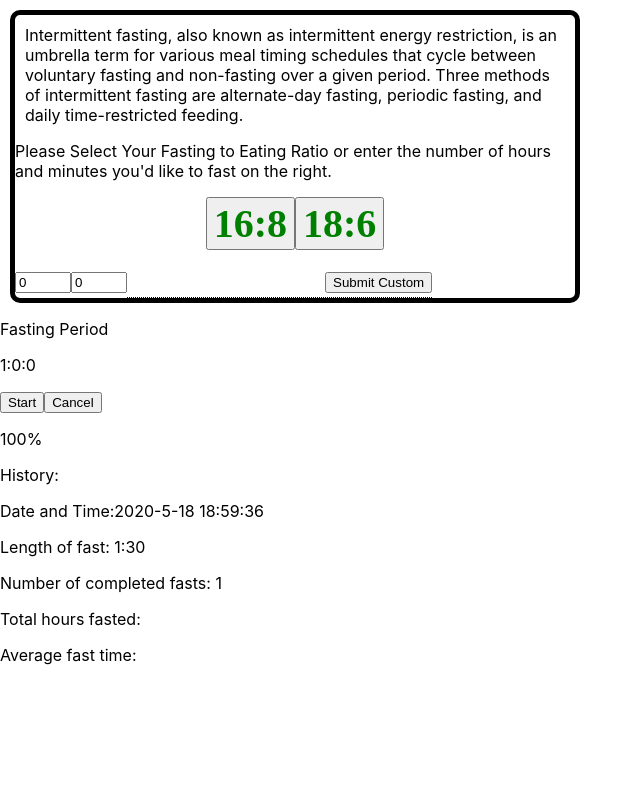
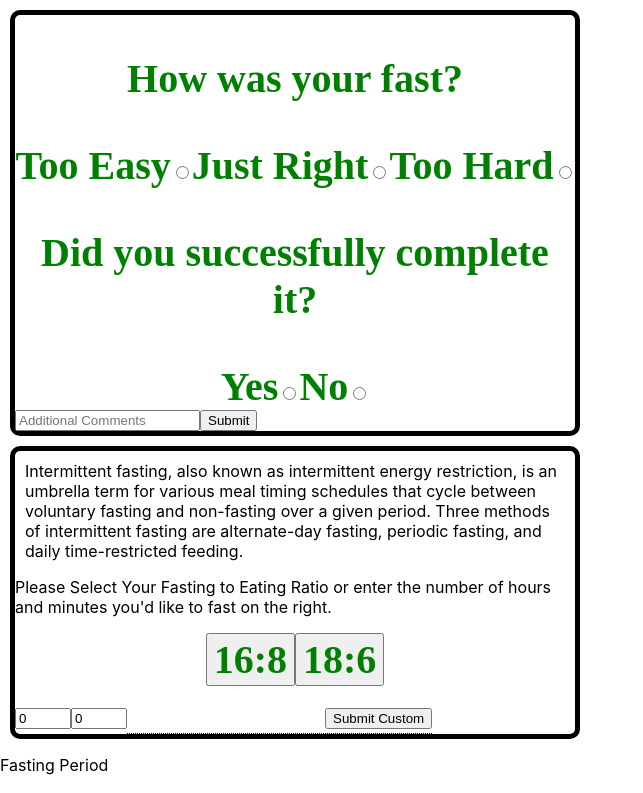
Before and after one commit to graceB-J/FastTrack_Timer, a React (Create React App) app: page / in a window 1280 px wide. Shown: the top 793 px of the page, without its empty margins (0-643 px from the left). Built offline with nearby package versions, Linux system fonts and the light colour scheme.

Commit message:
Co-authored-by: K. Josiah Park <KyungjinJPark@gmail.com> Co-authored-by: Alexander Kyereboah <alex.kyereboah@gmail.com> Co-authored-by: graceB-J <gb4yy@virginia.edu>

```diff
--- a/package.json
+++ b/package.json
@@ -8,6 +8,7 @@
     "@testing-library/user-event": "^7.2.1",
     "react": "^16.13.1",
     "react-dom": "^16.13.1",
+    "react-radio-group": "^3.0.3",
     "react-scripts": "3.4.1"
   },
   "scripts": {
--- a/src/App.js
+++ b/src/App.js
@@ -4,6 +4,8 @@ import "./Button.js";
 import SelectionArea from "./SelectionArea.js";
 import Timer from "./Timer.js";
 import History from "./History.js";
+import FastSurvey from "./FastSurvey.js"
+
 
 class App extends React.Component {
   constructor(props) {
@@ -43,9 +45,22 @@ class App extends React.Component {
     });
   };
 
+  handleAddSurvey = ({ success, difficulty, AdditionalComments }) => {
+    this.setState((prevState) => {
+      let item = prevState.history.pop();
+      item.success = success;
+      item.difficulty = difficulty;
+      item.AdditionalComments = AdditionalComments;
+      prevState.history.push(item);
+      return prevState;
+    });
+  }
+
+
   render() {
     return (
       <div>
+        <FastSurvey FastSurvey handleAddSurvey={this.handleAddSurvey} />
         <SelectionArea handleAddFast={this.handleAddFast} />
         <Timer
           handleFinished={this.handleFinished}
--- /dev/null
+++ b/src/FastSurvey.css
@@ -0,0 +1,11 @@
+.AdditionalComments{
+    text-align: left;
+    font-size: 14px;
+
+}
+
+.Success{
+    text-align: center;
+    font-size: 14px;
+    color: black;
+}
--- /dev/null
+++ b/src/FastSurvey.js
@@ -0,0 +1,75 @@
+import React from 'react';
+import './Button.js';
+import { RadioGroup, Radio } from 'react-radio-group';
+import "./FastSurvey.css";
+
+class FastSurvey extends React.Component {
+    constructor(props) {
+        super(props);
+        this.state = {
+            success: "true",
+            difficulty: "Just Right",
+            additionalComments: ""
+        };
+    }
+
+    handleRadioChangeD = (value) => {
+        this.setState(prevState => {
+            prevState.difficulty = value;
+            return prevState;
+        });
+    }
+
+    handleRadioChangeS = (value) => {
+        this.setState(prevState => {
+            prevState.success = value;
+            return prevState;
+        });
+    }
+
+    handleCommentChange = (event) => {
+        this.setState({ additionalComments: event.target.value })
+    };
+
+    render() {
+        return (
+            <div className="SelectionAreaBox">
+                <div className="FastRatio">
+                    <p>How was your fast?</p>
+                    {/* <RadioGroup name="difficulty" selectedValue={this.state.selectedValue} onChange={this.handleRadioChangeD}>
+                        <Radio value="Too Easy" />Too Easy
+                            <Radio value="Just Right" />Just Right
+                            <Radio value="Too Hard" />Too Hard
+                        </RadioGroup>
+                    <p>Did you successfully complete it?</p>
+                    <RadioGroup name="success" selectedValue={this.state.selectedValue} onChange={this.handleRadioChangeS}>
+                        <Radio value="Yes" />Yes
+                            <Radio value="No" />No
+                        </RadioGroup> */}
+                    <label for="Easy">Too Easy</label>
+                    <input type="radio" name="difficulty" id="Easy" value="Easy" required></input>
+                    <label for="Perfect">Just Right</label>
+                    <input type="radio" name="difficulty" id="Perfect" value="Perfect"></input>
+                    <label for="Hard">Too Hard</label>
+                    <input type="radio" name="difficulty" id="Hard" value="Hard"></input>
+
+                    <p>Did you successfully complete it?</p>
+                    <label for="Yes">Yes</label>
+                    <input type="radio" name="success" id="Yes" value="Yes" required></input>
+                    <label for="No">No</label>
+                    <input type="radio" name="success" id="No" value="No"></input>
+
+                    <div className="AdditionalComments">
+                        <input type="text" id="comments" value={this.state.additionalComments} onChange={this.handleCommentChange} name="commments" required maxLength="140" placeholder="Additional Comments" />
+                        <button className="Submit" onClick={() => this.props.handleAddSurvey(this.state)}> Submit </button>
+
+                    </div>
+                </div>
+            </div >
+        );
+    }
+}
+
+
+
+export default FastSurvey;
--- a/src/History.js
+++ b/src/History.js
@@ -25,6 +25,9 @@ const History = ({ history }) => {
               Length of fast: {Math.floor(entry.fastLength / 3600)}:
               {(entry.fastLength / 60) % 60}
             </p>
+            <p>
+              additional comments: {entry.difficulty}
+            </p>
           </div>
         );
       })}
```
Also changed, not shown: 1 other file (tests, documents, lock files or other folders).
